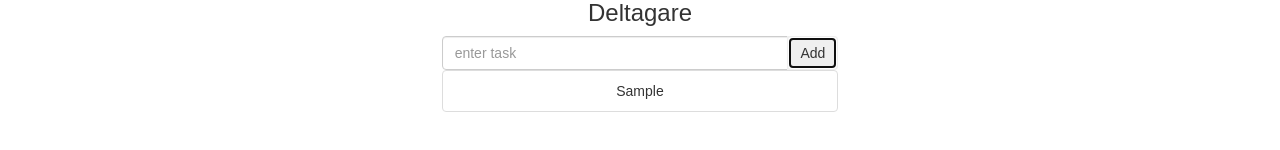
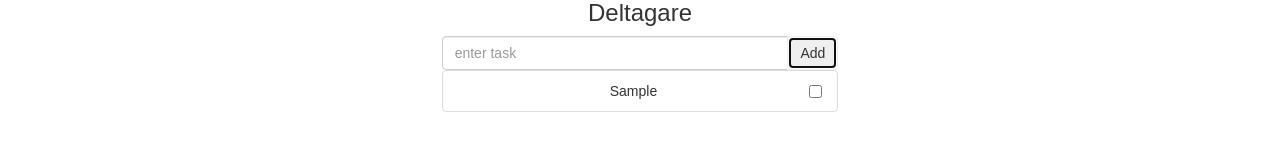
Before and after one commit to tinglof/meet, a React (Create React App) app: page / in a window 1280 px wide. Both pictures are taken after typing "Sample" into the empty fields and a click on the button "Add". Shown: the part 170-320 px from the top of the page. Built offline with nearby package versions, Linux system fonts and the light colour scheme.

Commit message:
tickoff + emptycheck

```diff
--- a/src/App.css
+++ b/src/App.css
@@ -18,6 +18,11 @@
   font-size: large;
 }
 
+.done  {
+  text-decoration: line-through;
+  background-color: #E5E4E3;
+}
+
 @keyframes App-logo-spin {
   from { transform: rotate(0deg); }
   to { transform: rotate(360deg); }
--- a/src/list_container.js
+++ b/src/list_container.js
@@ -6,9 +6,14 @@ class ListContainer extends Component {
     super(props)
     const arr = [];
     this.state = { items: arr };
+
+    this.addItem = this.addItem.bind(this);
+    this.enterPress = this.enterPress.bind(this);
   }
 
    addItem() {
+
+    if(this.textInput.value != ""){
       const arrayCopy = this.state.items.slice();
 
       var newItem = {
@@ -23,6 +28,12 @@ class ListContainer extends Component {
         items: arrayCopy
       });
     }
+  }
+
+  enterPress(e){
+    if(e.key === 'Enter')
+      this.addItem();
+  }
 
   render(){
 
@@ -30,10 +41,10 @@ class ListContainer extends Component {
 
       <div className="col-xs-4 col-xs-offset-4">
       <div className="input-group">
-        <input className="form-control" type="text" ref={ (input) =>  { this.textInput = input; }}
+        <input className="form-control" onKeyPress={ this.enterPress } type="text" ref={ (input) =>  { this.textInput = input; }}
         placeholder="enter task"/>
         <span className="input-group-btn">
-          <button type="button" className="button-default btn" onClick={ () => this.addItem() }>Add</button>
+          <button type="button" className="button-default btn" onClick={ this.addItem }>Add</button>
         </span>
       </div>
         <ListItem items={this.state.items}/>
--- a/src/list_item.js
+++ b/src/list_item.js
@@ -2,9 +2,33 @@ import React, { Component } from 'react';
 
 class ListItem extends Component {
 
+  constructor () {
+    super();
+
+    this.state = {
+      checked: true
+    }
+  }
+
+  boxChecked(){
+    console.log("körs");
+
+    this.setState({
+      checked: !this.state.checked
+    })
+  }
 
   render() {
-    return (<li key={this.props.id} className="list-group-item">{this.props.text}</li>)
+    return (
+
+          <div>
+            <li key={this.props.id} className={"list-group-item " + (this.state.checked ? "" : "done" )}>
+              {this.props.text}<input onChange={ () => this.boxChecked() } type="checkbox" className="pull-right" />
+            </li>
+          </div>
+
+
+    )
   }
 
 }
```
Lines whose indentation alone changed are shown as unchanged.
